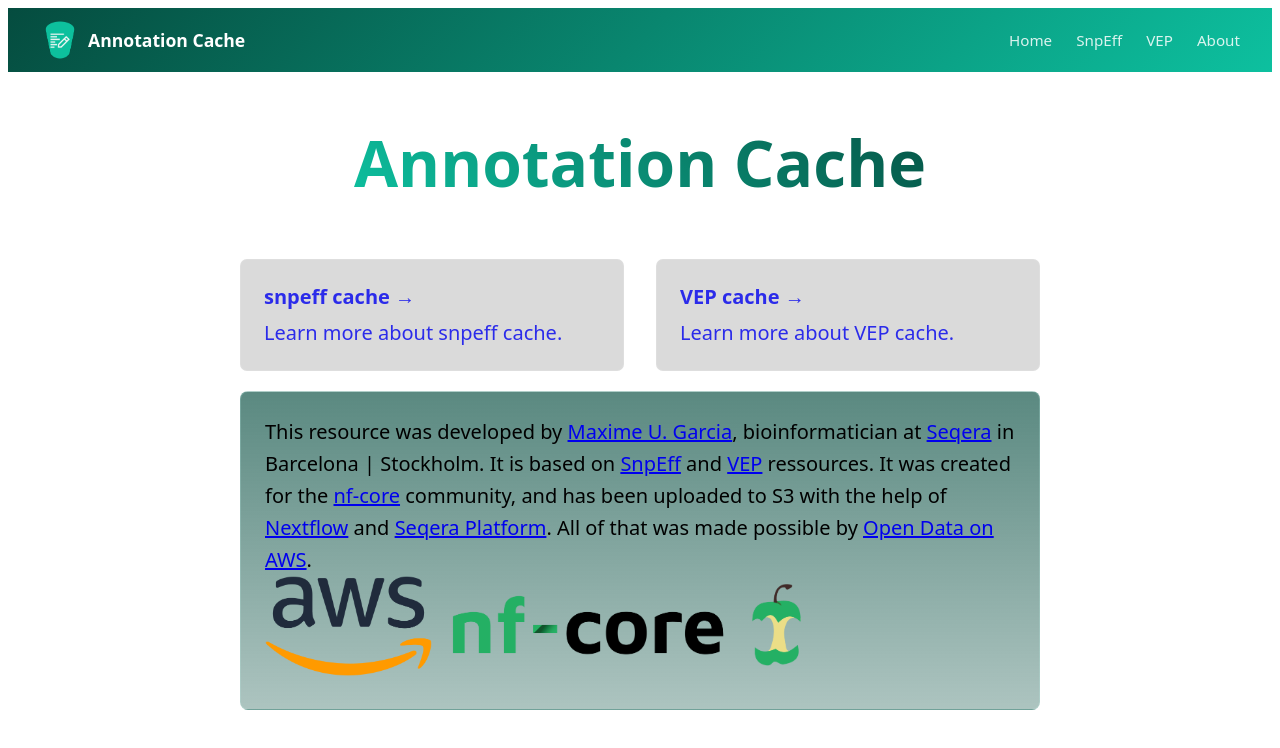
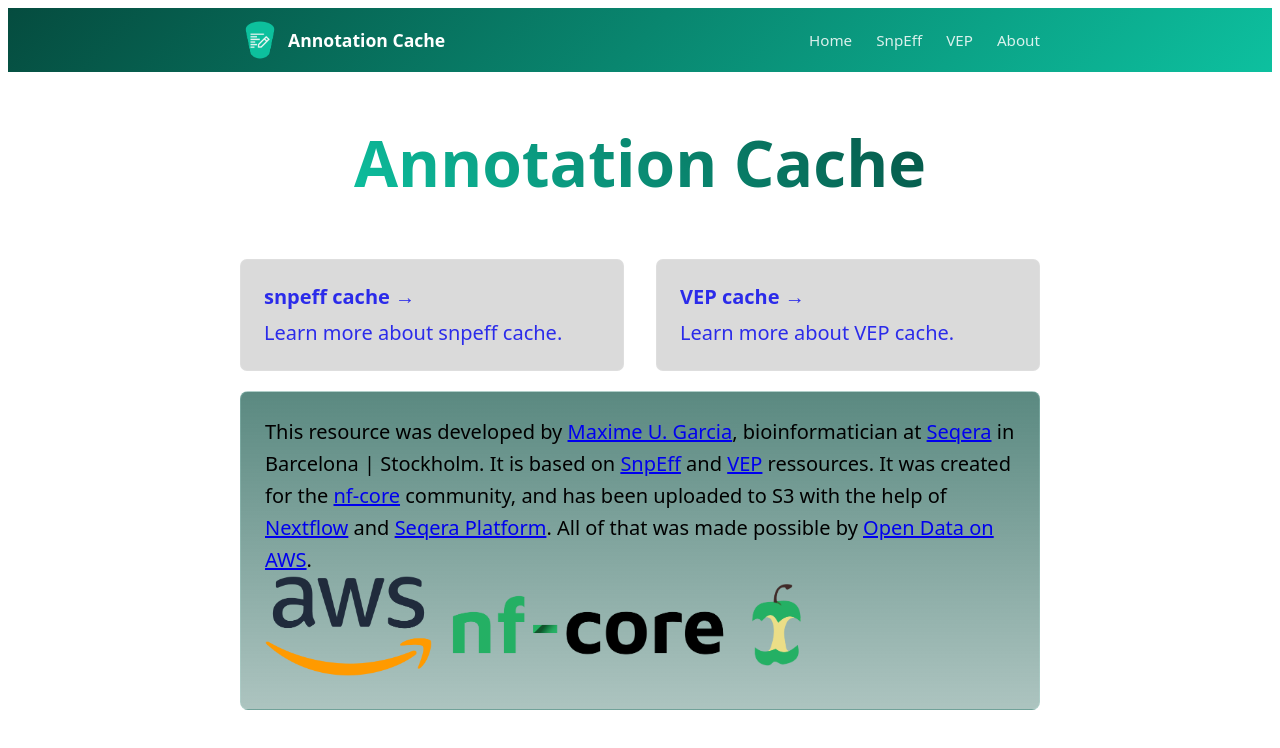
Before and after one commit to annotation-cache/annotation-cache.github.io, an Astro site: page / in a window 1280 px wide. Built offline with nearby package versions, Linux system fonts and the light colour scheme; Astro itself is replaced by a stand-in of ours.

Commit message:
fix: constrain navbar width to match content area

```diff
--- a/src/components/Navbar.astro
+++ b/src/components/Navbar.astro
@@ -1,4 +1,5 @@
 <nav>
+    <div class="nav-inner">
         <a href="/" class="logo">
             <img src="/annotation-cache.png" alt="Annotation Cache" height="40" />
             <span>Annotation Cache</span>
@@ -9,18 +10,24 @@
             <li><a href="/vep_cache/">VEP</a></li>
             <li><a href="/about/">About</a></li>
         </ul>
+    </div>
 </nav>
 
 <style>
     nav {
-        display: flex;
-        align-items: center;
-        justify-content: space-between;
-        padding: 0.75rem 2rem;
         background: linear-gradient(135deg, rgb(var(--accent-dark)), rgb(var(--accent)));
         position: sticky;
         top: 0;
         z-index: 100;
+    }
+    .nav-inner {
+        display: flex;
+        align-items: center;
+        justify-content: space-between;
+        padding: 0.75rem 1rem;
+        margin: 0 auto;
+        width: 800px;
+        max-width: calc(100% - 2rem);
     }
     .logo {
         display: flex;
```
Lines whose indentation alone changed are shown as unchanged.
